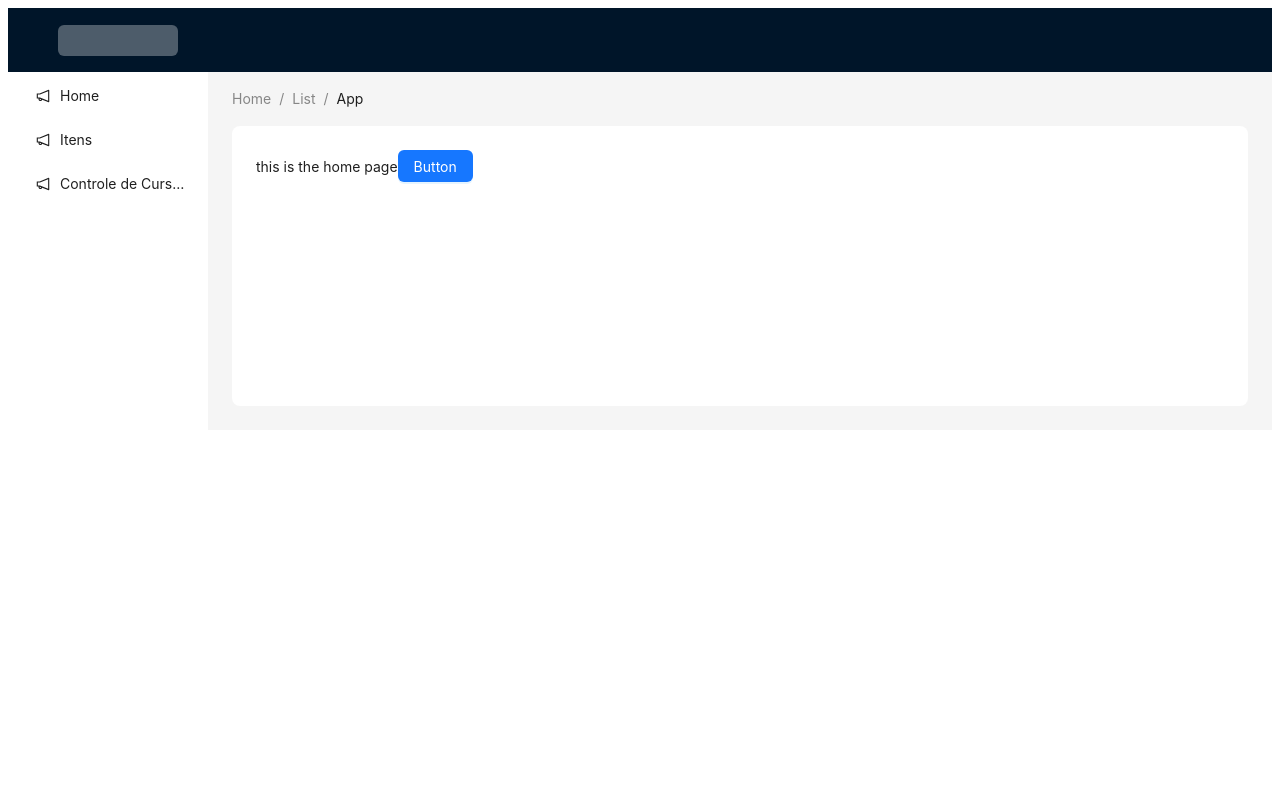
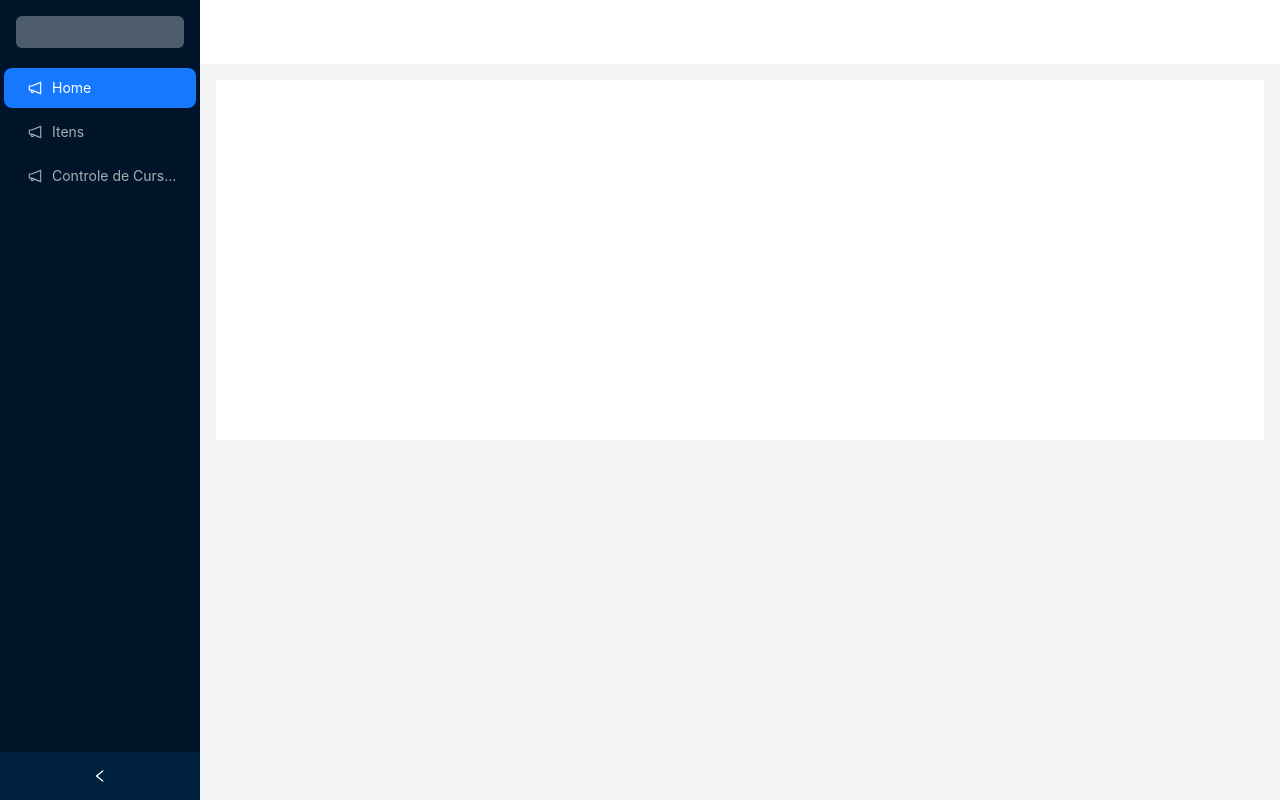
Before and after one commit to Fabrica-Unisales/pie-manager-front, a Next.js app: page / in a window 1280 px wide. Built offline with nearby package versions, Linux system fonts and the light colour scheme; what @ant-design/nextjs-registry would draw is missing.

Commit message:
Ajustei o layout para que a barra de menu continuasse aparecendo mesmo após clicar na tela de controle.

```diff
--- a/src/app/layout.js
+++ b/src/app/layout.js
@@ -2,23 +2,59 @@
 "use client";
 import React from "react";
 import { AntdRegistry } from "@ant-design/nextjs-registry";
-import { Breadcrumb, Layout, Menu, theme } from "antd";
+import { Layout, Menu, theme } from "antd";
 import { items2 } from "@/statics/menuItens";
+import "./globals.css";
 
 const { Header, Content, Sider } = Layout;
 
-const App = ({children}) => {
+const RootLayout = ({ children }) => {
   const {
-    token: { colorBgContainer, borderRadiusLG },
+    token: { colorBgContainer },
   } = theme.useToken();
+
   return (
-    <html lang="en">
+    <html lang="pt-BR">
       <body>
         <AntdRegistry>
+          <Layout style={{ minHeight: "100vh" }}>
+            <Sider
+              collapsible
+              style={{ position: 'fixed', height: '100vh', left: 0, top: 0, bottom: 0 }}
+            >
+              <div style={{
+                height: 32,
+                margin: 16,
+                background: "rgba(255, 255, 255, 0.3)",
+                borderRadius: 6
+              }} />
+              <Menu
+                theme="dark"
+                mode="inline"
+                defaultSelectedKeys={["home"]}
+                items={items2}
+              />
+            </Sider>
+
+            <Layout style={{ marginLeft: 200 }}> {/* margem para compensar o Sider fixo */}
+              <Header style={{ padding: 0, background: colorBgContainer }} />
+              <Content style={{ margin: '16px' }}>
+                <div
+                  style={{
+                    padding: 24,
+                    minHeight: 360,
+                    background: colorBgContainer,
+                  }}
+                >
                   {children}
+                </div>
+              </Content>
+            </Layout>
+          </Layout>
         </AntdRegistry>
       </body>
     </html>
   );
 };
-export default App;
+
+export default RootLayout;
```
